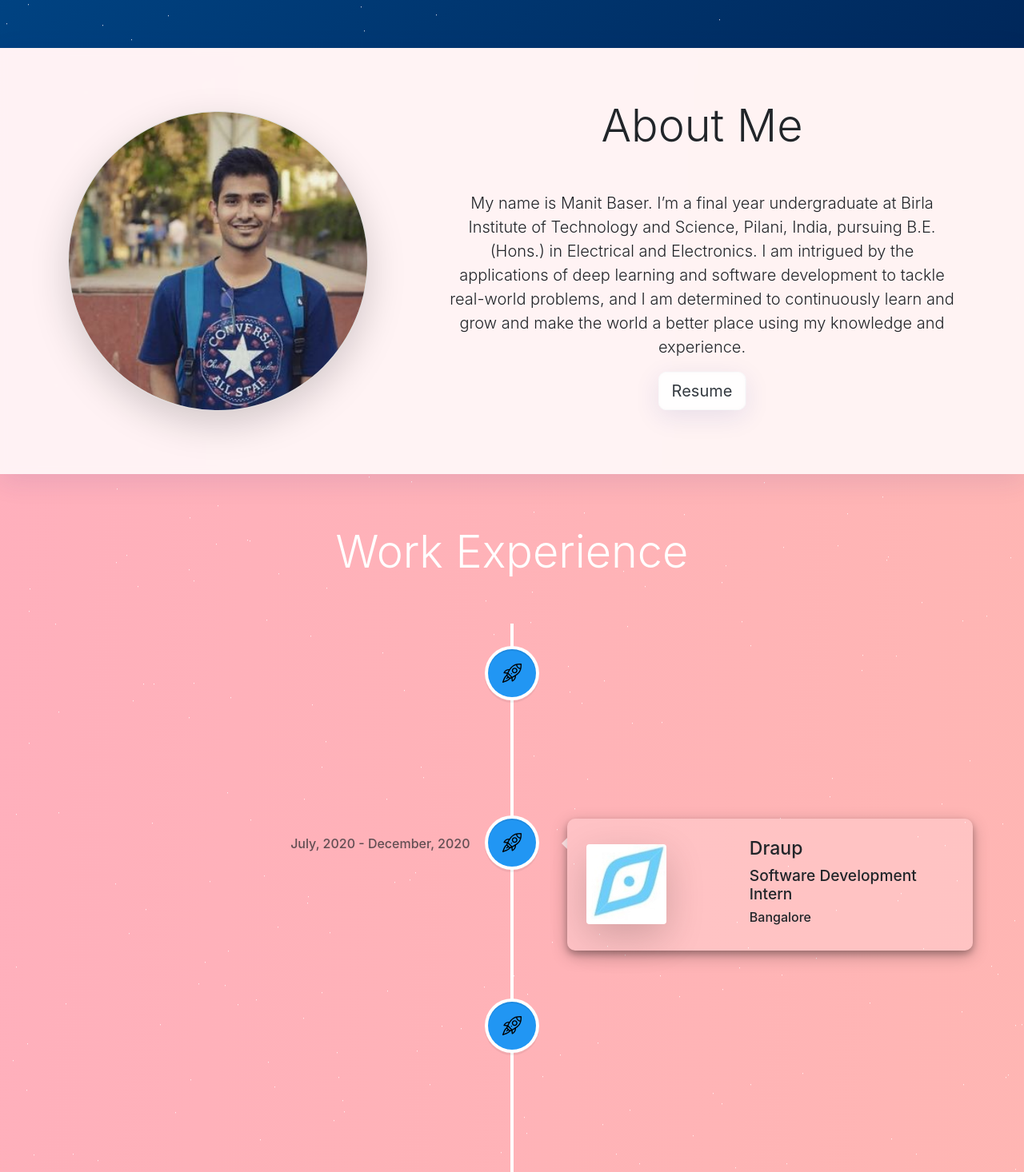
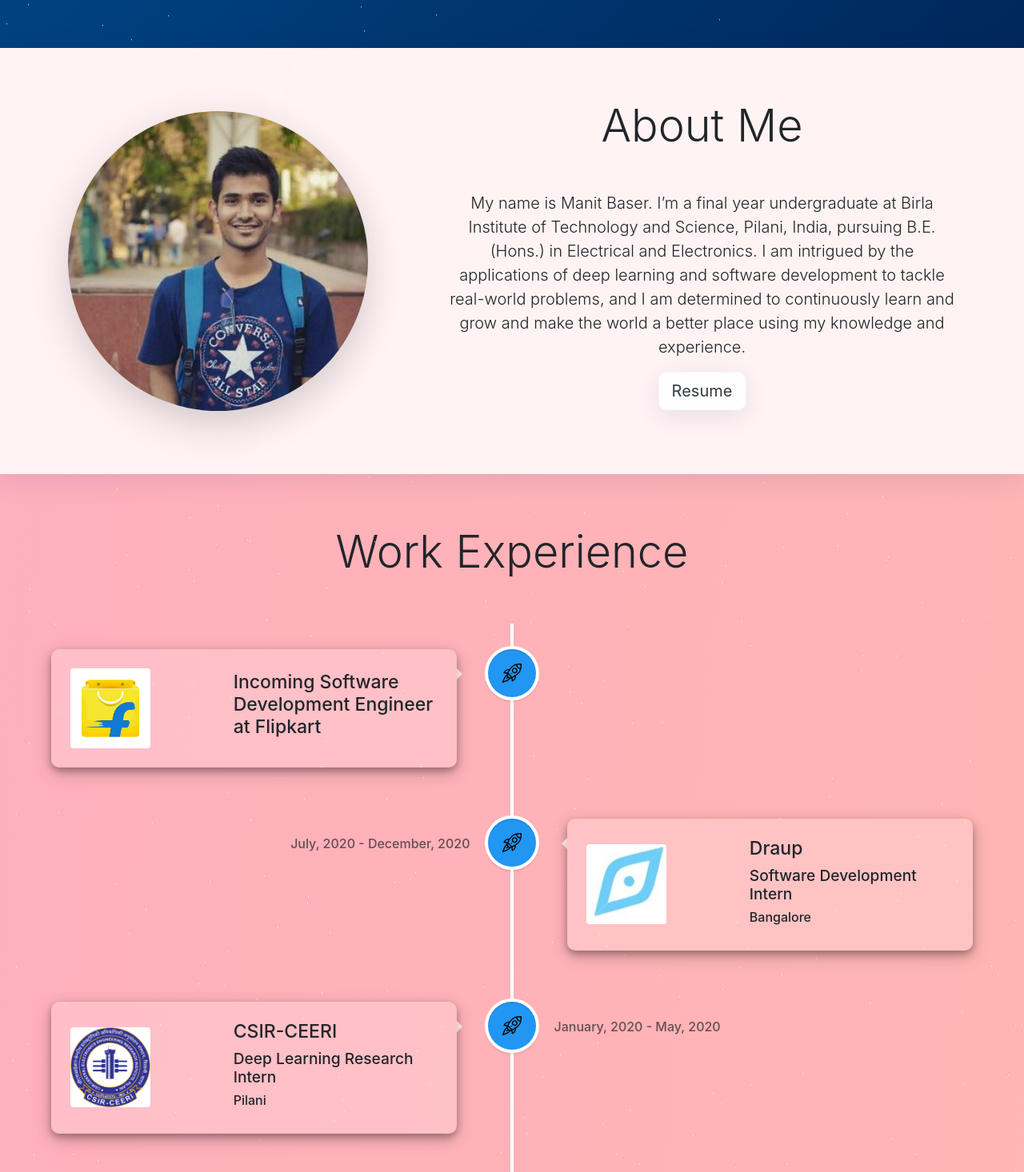
Before and after one commit to manitbaser/v2, a React (Create React App) app: page / in a window 1280 px wide. Shown: the part 740-2206 px from the top of the page at 80% size. Built offline with nearby package versions, Linux system fonts and the light colour scheme; no server answers.

Commit message:
Updated timeline

```diff
--- a/src/App.js
+++ b/src/App.js
@@ -25,16 +25,6 @@ import GetInTouch from "./components/home/GetInTouch.jsx";
 const Home = React.forwardRef((props, ref) => {
   return (
     <>
-    <div style={{background: `linear-gradient(275deg,${mainBody.bodyColors})`,
-          backgroundSize: "100%, 100%",
-          position:'center',}}>
-        {/* <div style={{
-          background: `linear-gradient(136deg,${mainBody.bodyColors})`,
-          backgroundSize: "1200% 1200%",
-
-        }}
-        className="bgstyle"
-        > */}
       <MainBody
         gradient={mainBody.gradientColors}
         title={`${mainBody.firstName} ${mainBody.middleName} ${mainBody.lastName}`}
@@ -42,6 +32,7 @@ const Home = React.forwardRef((props, ref) => {
         icons={mainBody.icons}
         ref={ref}
       />
+      <div className="bgstyle">
       {about.show && (
         <AboutMe
           heading={about.heading}
--- a/src/components/Navbar.jsx
+++ b/src/components/Navbar.jsx
@@ -48,7 +48,9 @@ const Navigation = React.forwardRef((props, ref) => {
               className={`nav-link lead ${ !isTop ? "navbarbuttons text-dark text-secondary" : "text-secondary"}`}
               href={process.env.PUBLIC_URL + "/#aboutme"}
             >
+            <center>
               About
+              </center>
             </Nav.Link>
           )}
           {workEx.show && (
@@ -56,7 +58,9 @@ const Navigation = React.forwardRef((props, ref) => {
               className={`nav-link lead ${ !isTop ? "navbarbuttons text-dark text-secondary" : "text-secondary"}`}
               href={process.env.PUBLIC_URL + "/#workex"}
             >
+            <center>
               WorkEx
+              </center>
             </Nav.Link>
           )}
           {achievements.show && (
@@ -64,7 +68,9 @@ const Navigation = React.forwardRef((props, ref) => {
               className={`nav-link lead ${ !isTop ? "navbarbuttons text-dark text-secondary" : "text-secondary"}`}
               href={process.env.PUBLIC_URL + "/#achievements"}
             >
+            <center>
               Achievements
+              </center>
             </Nav.Link>
           )}
           {repos.show && (
@@ -72,7 +78,9 @@ const Navigation = React.forwardRef((props, ref) => {
               className={`nav-link lead ${ !isTop ? "navbarbuttons text-dark text-secondary" : "text-secondary"}`}
               href={process.env.PUBLIC_URL + "/#projects"}
             >
+            <center>
               Projects
+              </center>
             </Nav.Link>
           )}
           <Nav.Link
@@ -81,14 +89,18 @@ const Navigation = React.forwardRef((props, ref) => {
             target="_blank"
             rel="noreferrer noopener"
           >
+          <center>
             Resume
+            </center>
           </Nav.Link>
           {articles.show && (
             <Nav.Link
               className={`nav-link lead ${ !isTop ? "navbarbuttons text-dark text-secondary" : "text-secondary"}`}
               href={process.env.PUBLIC_URL + "/#articles"}
             >
+            <center>
               Articles
+              </center>
             </Nav.Link>
           )}
           {skills.show && (
@@ -96,7 +108,9 @@ const Navigation = React.forwardRef((props, ref) => {
             className={`nav-link lead ${ !isTop ? "navbarbuttons text-dark text-secondary" : "text-secondary"}`}
               href={process.env.PUBLIC_URL + "/#skills"}
             >
+            <center>
               Skills
+              </center>
             </Nav.Link>
           )}
       </Nav>
--- a/src/components/home/AboutMe.jsx
+++ b/src/components/home/AboutMe.jsx
@@ -22,7 +22,7 @@ const AboutMe = ({ heading, message, link, imgSize, resume }) => {
           <div className="col-5 d-none d-lg-block align-self-center">
             {showPic && (
               <img
-                className="shadow-lg card rounded-circle"
+                className="shadow-lg rounded-circle"
                 src={profilePicUrl}
                 alt="profilepicture"
                 width={imgSize}
--- a/src/components/home/Achievements.jsx
+++ b/src/components/home/Achievements.jsx
@@ -7,7 +7,7 @@ import Col from "react-bootstrap/Col";
 const Achievements = ({ heading, fkIcon, euIcon, tghIcon, woflramIcon, buIcon, mhrdIcon}) => {
   return (
     <Jumbotron fluid id="achievements" className="bg-transparent m-0">
-        <h2 className="display-4 pb-5 text-white text-center">{heading}</h2>
+        <h2 className="display-4 pb-5 text-center">{heading}</h2>
         <center>
 
     <br/>
@@ -17,7 +17,7 @@ const Achievements = ({ heading, fkIcon, euIcon, tghIcon, woflramIcon, buIcon, m
       <Card className="card p-3">
         <Card.Body>
           <Card.Title as="h6"><img
-                className="shadow-lg rounded"
+                className="rounded"
                 src={fkIcon}
                 // alt="profilepicture"
                 // width={100}
@@ -40,7 +40,7 @@ const Achievements = ({ heading, fkIcon, euIcon, tghIcon, woflramIcon, buIcon, m
       <Card className="card p-3">
         <Card.Body>
           <Card.Title as="h6"><img
-                className="shadow-lg rounded"
+                className="rounded"
                 src={euIcon}
                 // alt="profilepicture"
                 // width={100}
@@ -65,7 +65,7 @@ const Achievements = ({ heading, fkIcon, euIcon, tghIcon, woflramIcon, buIcon, m
       <Card className="card p-3">
         <Card.Body>
           <Card.Title as="h6"><img
-                className="shadow-lg rounded"
+                className="rounded"
                 src={tghIcon}
                 // alt="profilepicture"
                 // width={100}
@@ -90,7 +90,7 @@ const Achievements = ({ heading, fkIcon, euIcon, tghIcon, woflramIcon, buIcon, m
         <Card.Body>
         <div className="embed-responsive">
           <Card.Title as="h6"><img
-                className="shadow-lg rounded"
+                className="rounded"
                 src={buIcon}
                 // alt="profilepicture"
                 // width={100}
@@ -115,7 +115,7 @@ const Achievements = ({ heading, fkIcon, euIcon, tghIcon, woflramIcon, buIcon, m
       <Card className="card p-3">
         <Card.Body>
           <Card.Title as="h6"><img
-                className="shadow-lg rounded"
+                className="rounded"
                 src={woflramIcon}
                 // alt="profilepicture"
                 // width={100}
@@ -139,7 +139,7 @@ const Achievements = ({ heading, fkIcon, euIcon, tghIcon, woflramIcon, buIcon, m
       <Card className="card p-3">
         <Card.Body>
           <Card.Title as="h6"><img
-                className="shadow-lg rounded"
+                className="rounded"
                 src={mhrdIcon}
                 // alt="profilepicture"
                 // width={100}
--- a/src/components/home/Articles.jsx
+++ b/src/components/home/Articles.jsx
@@ -44,7 +44,7 @@ const Articles = ({ heading, username }) => {
       <div id="articles">
   <Jumbotron fluid id="projects" className="bg-transparent m-0">
       {/* <div className="col-sm-6 mx-auto"> */}
-        <h2 className="display-4 pb-5 text-white text-center">{heading}</h2>
+        <h2 className="display-4 pb-5 text-center">{heading}</h2>
         {/* <Col className="text-center"> */}
         <center>
           {projectsArray.length
--- a/src/components/home/Project.jsx
+++ b/src/components/home/Project.jsx
@@ -57,7 +57,7 @@ const Project = ({ heading, username, specfic }) => {
   return (
   <Jumbotron fluid id="projects" className="bg-transparent m-0">
       <Container className="">
-        <h2 className="display-4 pb-5 text-white text-center">{heading}</h2>
+        <h2 className="display-4 pb-5 text-center">{heading}</h2>
         <Row>
           {projectsArray.length
             ? projectsArray.map((project, index) => (
--- a/src/components/home/Skills.jsx
+++ b/src/components/home/Skills.jsx
@@ -16,7 +16,7 @@ function Skills({ heading, hardSkills, softSkills }) {
     skillsTabRef
   );
   return (
-  <Jumbotron ref={skillsTabRef} fluid className="bg-transparent text-light m-0" id="skills">
+  <Jumbotron ref={skillsTabRef} fluid className="bg-transparent m-0" id="skills">
       <Container className="p-5 ">
       <center>
         <h2 ref={skillsTabRef} className="display-4 pb-5 text-center">
--- a/src/components/home/WorkEx.jsx
+++ b/src/components/home/WorkEx.jsx
@@ -6,9 +6,9 @@ import 'react-vertical-timeline-component/style.min.css';
 const WorkEx = ({ heading, draupIcon, ceeriIcon, smIcon, fkIcon}) => {
   return (
     <Jumbotron fluid id="workex" className="bg-transparent m-0">
-        <h2 className="display-4 pb-5 text-white text-center">{heading}</h2>
+        <h2 className="display-4 pb-5 text-center">{heading}</h2>
         <VerticalTimeline
-          // animate={false}
+          animate={false}
         >
 
   <VerticalTimelineElement
@@ -23,7 +23,7 @@ const WorkEx = ({ heading, draupIcon, ceeriIcon, smIcon, fkIcon}) => {
 <div className="row">
           <div className="col-5 align-self-center">
           <img
-                className="shadow-lg rounded"
+                className="rounded"
                 src={fkIcon}
                   width={100}
                   height={100}
@@ -52,7 +52,7 @@ const WorkEx = ({ heading, draupIcon, ceeriIcon, smIcon, fkIcon}) => {
   <div className="row">
           <div className="col-5 align-self-center">
           <img
-                className="shadow-lg rounded"
+                className="rounded"
                 src={draupIcon}
                   width={100}
                   height={100}
@@ -81,7 +81,7 @@ const WorkEx = ({ heading, draupIcon, ceeriIcon, smIcon, fkIcon}) => {
   <div className="row">
           <div className="col-5 align-self-center">
           <img
-                className="shadow-lg rounded"
+                className="rounded"
                 src={dnIcon}
                 // width={100}
                 height={100}
@@ -108,7 +108,7 @@ const WorkEx = ({ heading, draupIcon, ceeriIcon, smIcon, fkIcon}) => {
   <div className="row">
           <div className="col-5 align-self-center">
           <img
-                className="shadow-lg rounded"
+                className="rounded"
                 src={ceeriIcon}
                 width={100}
                 height={100}
@@ -137,7 +137,7 @@ const WorkEx = ({ heading, draupIcon, ceeriIcon, smIcon, fkIcon}) => {
   <div className="row">
           <div className="col-5 align-self-center">
           <img
-                className="shadow-lg rounded"
+                className="rounded"
                 src={smIcon}
                 width={100}
                 height={100}
--- a/src/editable-stuff/config.js
+++ b/src/editable-stuff/config.js
@@ -7,7 +7,6 @@ const navBar = {
 const mainBody = {
   // gradientColors: "#12b8ce, #0ba4af, #0b7baf, #0b58af, #053d6d, #022747, #000428, #00010c, #190638, #351a61, #7e2047, #c92f6f, #cb2d3e, #e7795e, #ff9b11, #FFC371",
   gradientColors: "#00cdac, #02aab0, #004e92, #000428, #351a61, #7e2047, #ed4264, #ffedbc",
-  bodyColors: "#ffc3a0, #ffafbd",
   // bodyColors: "#4DCCC6, #96E4DF",
   firstName: "Manit",
   middleName: "",
--- a/src/scss/_index.scss
+++ b/src/scss/_index.scss
@@ -21,18 +21,10 @@ code {
 }
 
 .bgstyle {
-  /* background: linear-gradient(136deg, #1ad7c0, #8E44AD, #ff9b11, #1F3A93, #ddd8c6, #000000, #000000);  */
-  /*background: linear-gradient(
-    136deg,
-    #4484ce,
-    #1ad7c0,
-    #ff9b11,
-    #9b59b6,
-    #ff7f7f,
-    #ecf0f1
-  );*/
+  background: linear-gradient(275deg,#ffc3a0, #ffafbd);
+  position:'center';
 
-  background-size: 1200% 1200%;
+  background-size: 100% 100%;
   -webkit-animation: BackgroundAnimation 70s ease infinite;
   -moz-animation: BackgroundAnimation 70s ease infinite;
   -o-animation: BackgroundAnimation 70s ease infinite;
```
Also changed, not shown: 1 other file (tests, documents, lock files or other folders).
